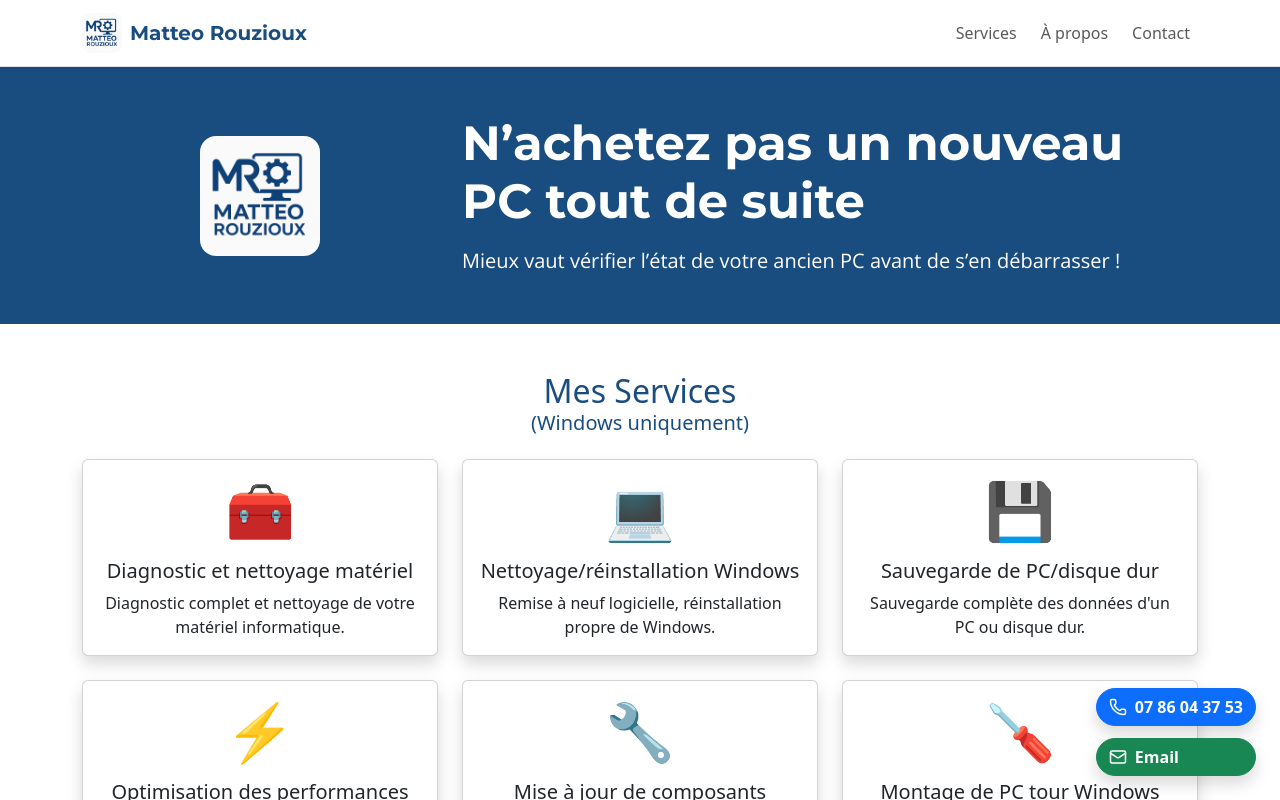
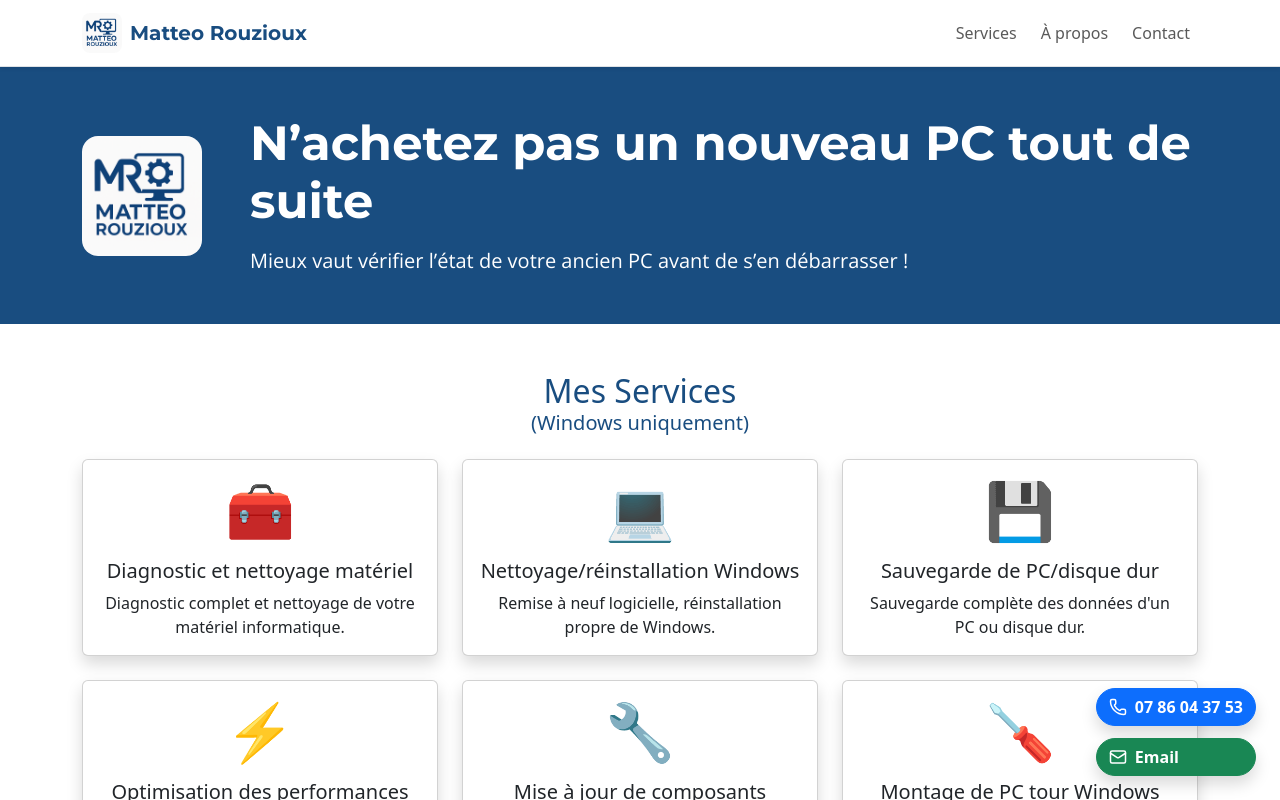
Before and after one commit to Metallikame/matteo-rouzioux.fr, a React (Vite) app: page / in a window 1280 px wide. Shown: the top 800 px of the page. Built offline with nearby package versions, Linux system fonts and the light colour scheme.

Commit message:
correction responsive hero

```diff
--- a/src/components/HeroSection.tsx
+++ b/src/components/HeroSection.tsx
@@ -3,15 +3,17 @@ import React from 'react';
 const HeroSection = () => (
   <section id="hero" className="bg-primary text-white py-5">
     <div className="container">
-      <div className="row align-items-center text-center text-md-start">
-        <div className="col-12 col-md-4 mb-4 mb-md-0 d-flex justify-content-center">
+      <div className="d-flex flex-column flex-md-row align-items-center">
+        {/* Logo : centré sur mobile, aligné à gauche en desktop */}
+        <div className="mb-4 mb-md-0 d-flex justify-content-center justify-content-md-start" style={{ flex: '0 0 120px' }}>
           <img
             src="/Logo 1.png"
             alt="Logo Matteo Rouzioux"
             style={{ width: 120, height: 120, borderRadius: 16, background: "#fff" }}
           />
         </div>
-        <div className="col-12 col-md-8">
+        {/* Texte : centré sur mobile, aligné à gauche en desktop */}
+        <div className="flex-grow-1 text-center text-md-start ps-md-5">
           <h1 className="display-5 font-title mb-3">
             N’achetez pas un nouveau PC tout de suite
           </h1>
@@ -23,4 +25,5 @@ const HeroSection = () => (
     </div>
   </section>
 );
+
 export default HeroSection;
```
